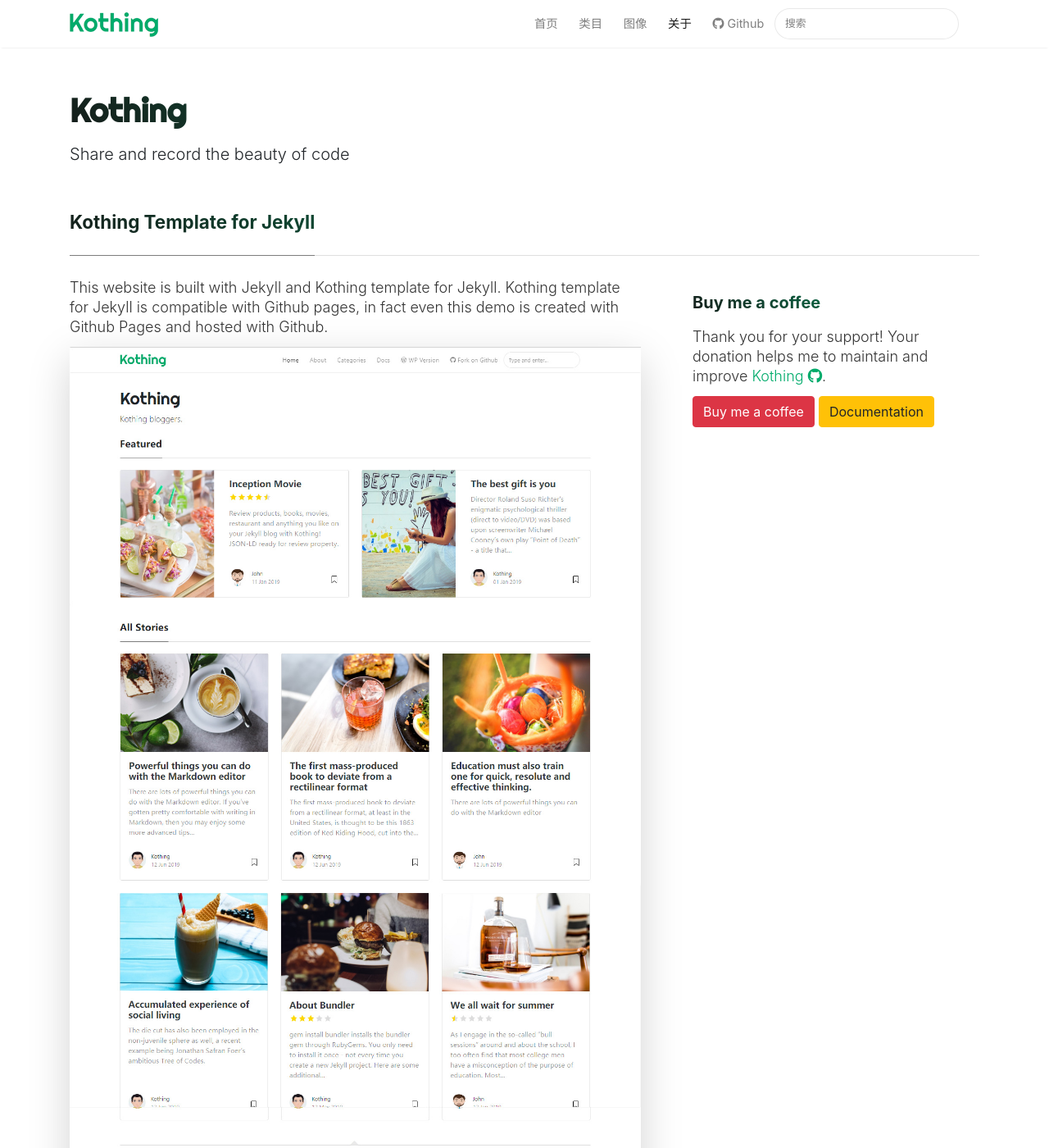
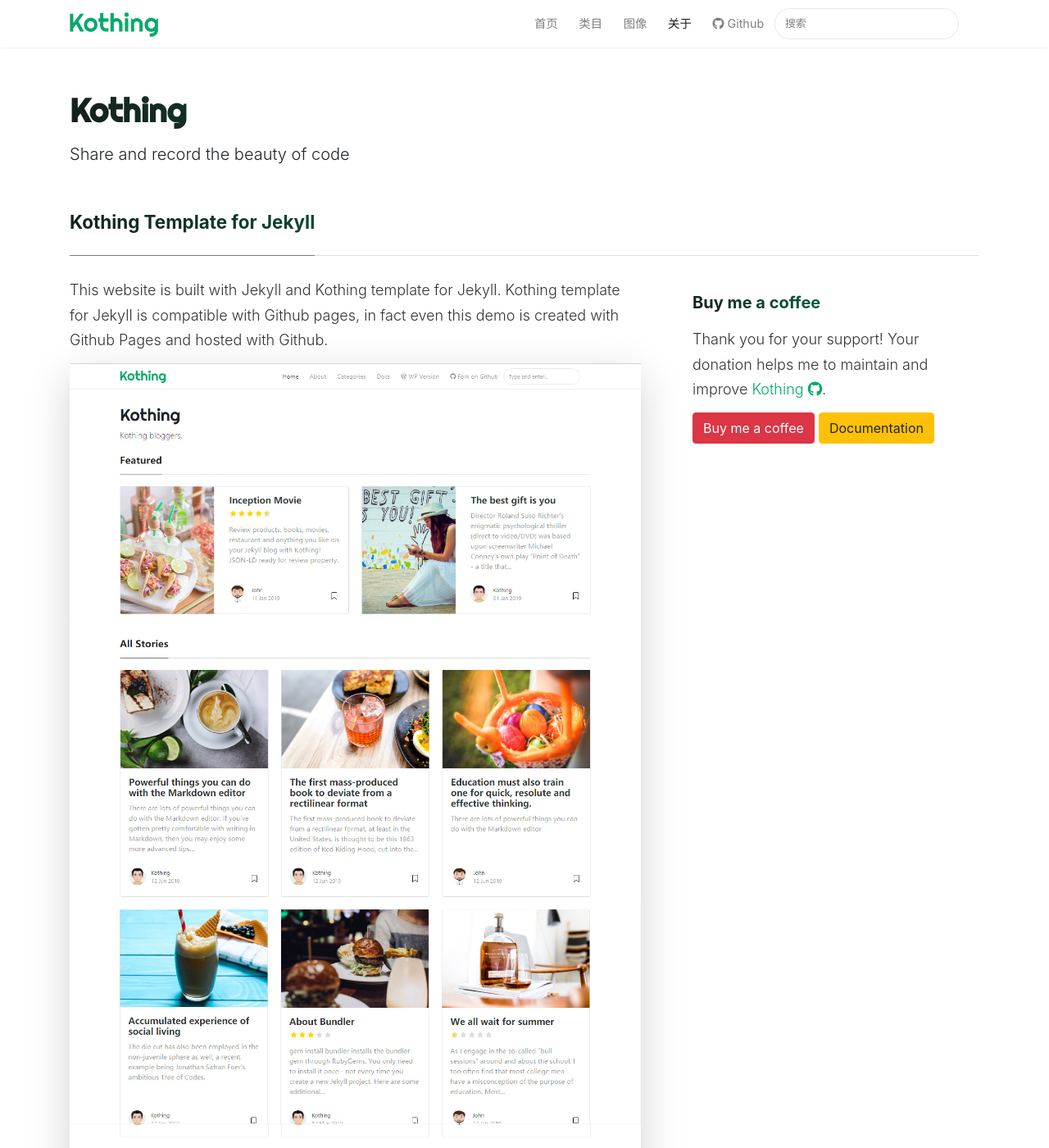
Before and after one commit to kothing/kothing.github.io, a Jekyll site: the page built from _pages/about.md, in a window 1280 px wide and 1400 px high. Shown: the whole window at 82% size. Built offline with Jekyll 4.4.1, drawn with Linux system fonts in a browser that asks for light colours; nearby versions of some CDN libraries; comment, search, counter and statistics services are not loaded.

Commit message:
Update screen.css

```diff
--- a/assets/css/screen.css
+++ b/assets/css/screen.css
@@ -139,7 +139,7 @@
 .article-post {
     font-size: 1.125rem;
     font-weight: 300;
-    line-height: 1.5rem;
+    line-height: 1.7;
     color: rgba(0, 0, 0, .8);
 }
 
```
